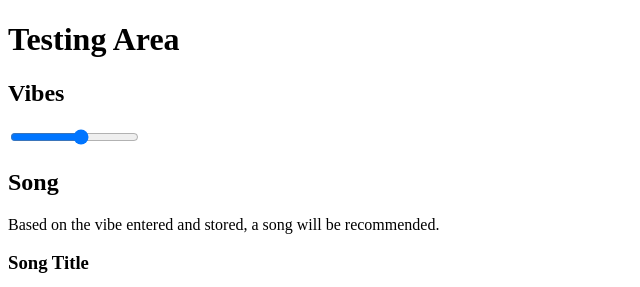
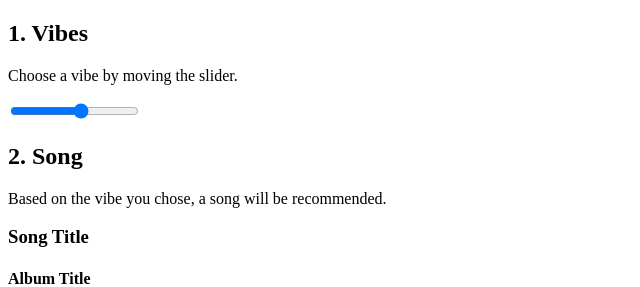
Before and after one commit to wloftus/music-recommender, a plain HTML site: page FrontEnd/index.html in a window 1280 px wide. Shown: the top 287 px of the page, without its empty margins (0-640 px from the left). Drawn offline with nearby package versions, Linux system fonts and the light colour scheme.

Commit message:
Editing Index.html

```diff
--- a/FrontEnd/index.html
+++ b/FrontEnd/index.html
@@ -6,13 +6,13 @@
         <link rel="stylesheet" type="text/css" href="css/style.css">
     </head>
     <body>
-        <h1>Testing Area</h1>
-        <h2>Vibes</h2>
+        <h2>1. Vibes</h2>
+        <p>Choose a vibe by moving the slider.</p>
         <input type="range" id="vibe-input" min="1" max="10" onchange="updateTextInput(this.value);"><br>
         <p id = "vibe-result"></p>
 
-        <h2>Song</h2>
-        <p>Based on the vibe entered and stored, a song will be recommended.</p>
+        <h2>2. Song</h2>
+        <p>Based on the vibe you chose, a song will be recommended.</p>
         <h3 id="song-title">Song Title</h3>
         <h4 id="song-album">Album Title</h4>
         <a id="song-link" href="">
```
